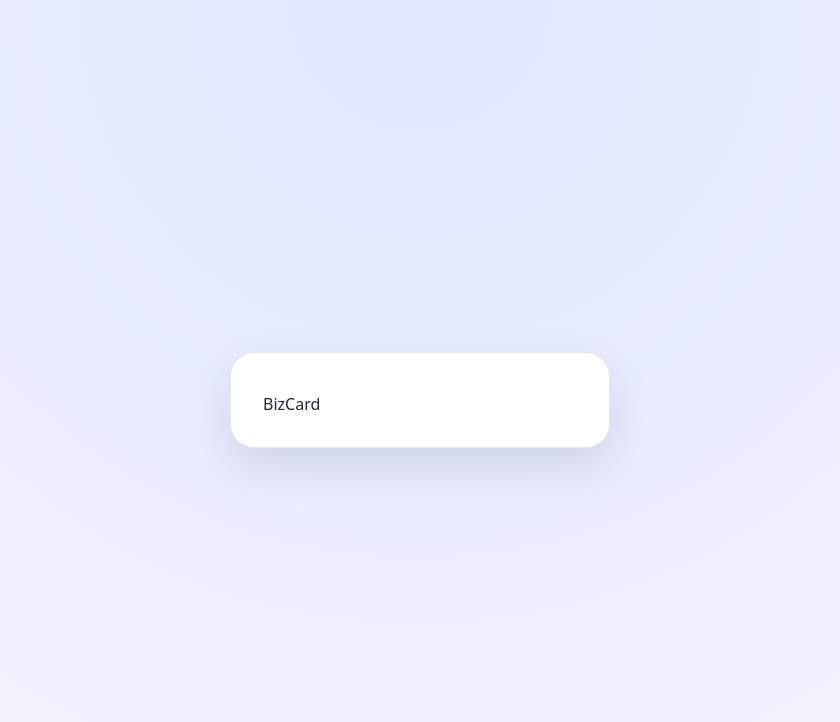
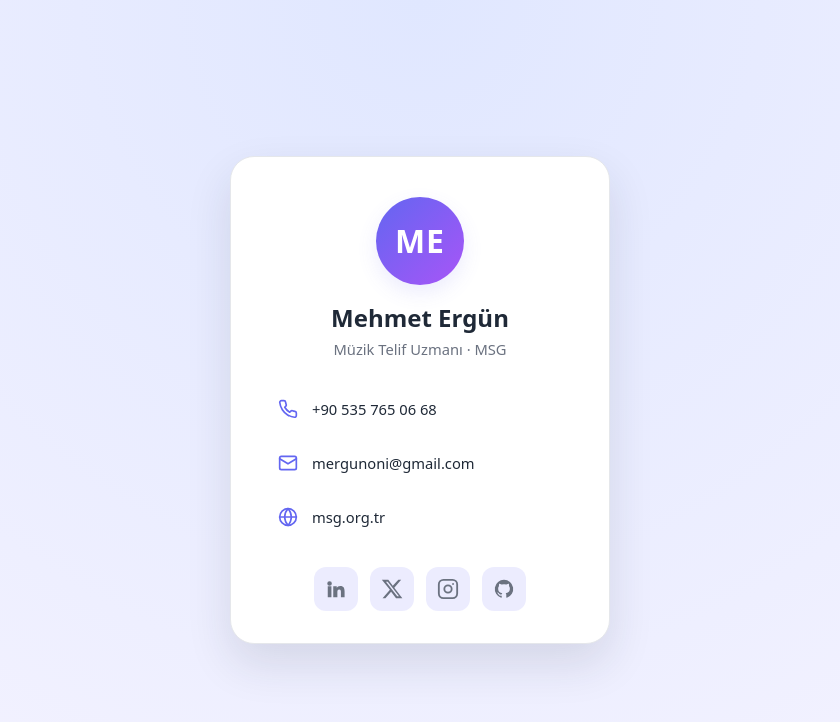
Before and after one commit to mergunoni/bizcard-miuul, a Next.js app: page / in a window 1280 px wide. Shown: the top 722 px of the page, without its empty margins (220-1060 px from the left). Built offline with nearby package versions, Linux system fonts and the light colour scheme.

Commit message:
Statik kart içeriğini (veri, ikonlar, iletişim/sosyal) Next.js'e taşı

```diff
--- a/app/page.tsx
+++ b/app/page.tsx
@@ -1,3 +1,6 @@
+import { ProfilCard } from "@/components/ProfilCard";
+import { profile } from "@/lib/card-data";
+
 export default function Home() {
-  return <main className="card">BizCard</main>;
+  return <ProfilCard profile={profile} />;
 }
--- /dev/null
+++ b/components/Avatar.tsx
@@ -0,0 +1,11 @@
+type AvatarProps = {
+  initials: string;
+};
+
+export function Avatar({ initials }: AvatarProps) {
+  return (
+    <div className="avatar" aria-hidden="true">
+      {initials}
+    </div>
+  );
+}
--- /dev/null
+++ b/components/ContactIcon.tsx
@@ -0,0 +1,39 @@
+type ContactIconProps = {
+  type: "phone" | "mail" | "web";
+};
+
+const common = {
+  viewBox: "0 0 24 24",
+  width: 20,
+  height: 20,
+  fill: "none",
+  stroke: "currentColor",
+  strokeWidth: 2,
+  strokeLinecap: "round" as const,
+  strokeLinejoin: "round" as const,
+};
+
+export function ContactIcon({ type }: ContactIconProps) {
+  if (type === "phone") {
+    return (
+      <svg {...common}>
+        <path d="M22 16.92v3a2 2 0 0 1-2.18 2 19.79 19.79 0 0 1-8.63-3.07 19.5 19.5 0 0 1-6-6 19.79 19.79 0 0 1-3.07-8.67A2 2 0 0 1 4.11 2h3a2 2 0 0 1 2 1.72c.13.96.36 1.9.7 2.81a2 2 0 0 1-.45 2.11L8.09 9.91a16 16 0 0 0 6 6l1.27-1.27a2 2 0 0 1 2.11-.45c.9.34 1.85.57 2.81.7A2 2 0 0 1 22 16.92z" />
+      </svg>
+    );
+  }
+  if (type === "mail") {
+    return (
+      <svg {...common}>
+        <rect x="2" y="4" width="20" height="16" rx="2" />
+        <path d="m22 7-10 6L2 7" />
+      </svg>
+    );
+  }
+  return (
+    <svg {...common}>
+      <circle cx="12" cy="12" r="10" />
+      <path d="M2 12h20" />
+      <path d="M12 2a15.3 15.3 0 0 1 4 10 15.3 15.3 0 0 1-4 10 15.3 15.3 0 0 1-4-10 15.3 15.3 0 0 1 4-10z" />
+    </svg>
+  );
+}
--- /dev/null
+++ b/components/ContactList.tsx
@@ -0,0 +1,30 @@
+import { ContactIcon } from "./ContactIcon";
+import type { Contact } from "@/lib/card-data";
+
+type ContactListProps = {
+  contacts: Contact[];
+};
+
+export function ContactList({ contacts }: ContactListProps) {
+  return (
+    <ul className="contact">
+      {contacts.map((c) => {
+        const external = c.href.startsWith("http");
+        return (
+          <li className="contact__item" key={c.href}>
+            <a
+              className="contact__link"
+              href={c.href}
+              {...(external ? { target: "_blank", rel: "noopener" } : {})}
+            >
+              <span className="contact__icon" aria-hidden="true">
+                <ContactIcon type={c.type} />
+              </span>
+              <span className="contact__text">{c.label}</span>
+            </a>
+          </li>
+        );
+      })}
+    </ul>
+  );
+}
--- /dev/null
+++ b/components/ProfilCard.tsx
@@ -0,0 +1,24 @@
+import { Avatar } from "./Avatar";
+import { ContactList } from "./ContactList";
+import { SocialNav } from "./SocialNav";
+import type { Profile } from "@/lib/card-data";
+
+type ProfilCardProps = {
+  profile: Profile;
+};
+
+export function ProfilCard({ profile }: ProfilCardProps) {
+  return (
+    <main className="card" aria-label="Dijital kartvizit">
+      <header className="card__header">
+        <Avatar initials={profile.initials} />
+        <h1 className="card__name">{profile.name}</h1>
+        <p className="card__title">{profile.title}</p>
+      </header>
+
+      <ContactList contacts={profile.contacts} />
+
+      <SocialNav social={profile.social} />
+    </main>
+  );
+}
--- /dev/null
+++ b/components/SocialIcon.tsx
@@ -0,0 +1,43 @@
+type SocialIconProps = {
+  name: "LinkedIn" | "X" | "Instagram" | "GitHub";
+};
+
+export function SocialIcon({ name }: SocialIconProps) {
+  if (name === "LinkedIn") {
+    return (
+      <svg viewBox="0 0 24 24" width="22" height="22" fill="currentColor">
+        <path d="M4.98 3.5a2.5 2.5 0 1 1 0 5 2.5 2.5 0 0 1 0-5zM3 9h4v12H3zM9 9h3.8v1.71h.05c.53-1 1.83-2.06 3.76-2.06 4.02 0 4.76 2.65 4.76 6.09V21h-4v-5.4c0-1.29-.02-2.95-1.8-2.95-1.8 0-2.07 1.4-2.07 2.85V21H9z" />
+      </svg>
+    );
+  }
+  if (name === "X") {
+    return (
+      <svg viewBox="0 0 24 24" width="22" height="22" fill="currentColor">
+        <path d="M18.9 2H22l-7.5 8.57L23.3 22h-6.9l-5.4-7.06L4.8 22H1.7l8.03-9.17L.9 2h7.07l4.88 6.45L18.9 2zm-1.2 18h1.9L7.4 4H5.4z" />
+      </svg>
+    );
+  }
+  if (name === "Instagram") {
+    return (
+      <svg
+        viewBox="0 0 24 24"
+        width="22"
+        height="22"
+        fill="none"
+        stroke="currentColor"
+        strokeWidth="2"
+        strokeLinecap="round"
+        strokeLinejoin="round"
+      >
+        <rect x="2" y="2" width="20" height="20" rx="5" />
+        <circle cx="12" cy="12" r="4" />
+        <circle cx="17.5" cy="6.5" r="1" fill="currentColor" stroke="none" />
+      </svg>
+    );
+  }
+  return (
+    <svg viewBox="0 0 24 24" width="22" height="22" fill="currentColor">
+      <path d="M12 2A10 10 0 0 0 8.84 21.5c.5.09.68-.22.68-.48v-1.7c-2.78.6-3.37-1.34-3.37-1.34-.45-1.16-1.11-1.47-1.11-1.47-.9-.62.07-.6.07-.6 1 .07 1.53 1.03 1.53 1.03.9 1.52 2.34 1.08 2.91.83.09-.65.35-1.09.63-1.34-2.22-.25-4.55-1.11-4.55-4.94 0-1.09.39-1.98 1.03-2.68-.1-.26-.45-1.27.1-2.65 0 0 .84-.27 2.75 1.02a9.6 9.6 0 0 1 5 0c1.91-1.29 2.75-1.02 2.75-1.02.55 1.38.2 2.39.1 2.65.64.7 1.03 1.59 1.03 2.68 0 3.84-2.34 4.68-4.57 4.93.36.31.68.92.68 1.85v2.74c0 .27.18.58.69.48A10 10 0 0 0 12 2z" />
+    </svg>
+  );
+}
--- /dev/null
+++ b/components/SocialNav.tsx
@@ -0,0 +1,25 @@
+import { SocialIcon } from "./SocialIcon";
+import type { Social } from "@/lib/card-data";
+
+type SocialNavProps = {
+  social: Social[];
+};
+
+export function SocialNav({ social }: SocialNavProps) {
+  return (
+    <nav className="social" aria-label="Sosyal medya">
+      {social.map((s) => (
+        <a
+          key={s.href}
+          className="social__link"
+          href={s.href}
+          target="_blank"
+          rel="noopener"
+          aria-label={s.name}
+        >
+          <SocialIcon name={s.name} />
+        </a>
+      ))}
+    </nav>
+  );
+}
--- /dev/null
+++ b/lib/card-data.ts
@@ -0,0 +1,35 @@
+export type Contact = {
+  type: "phone" | "mail" | "web";
+  label: string;
+  href: string;
+};
+
+export type Social = {
+  name: "LinkedIn" | "X" | "Instagram" | "GitHub";
+  href: string;
+};
+
+export type Profile = {
+  initials: string;
+  name: string;
+  title: string;
+  contacts: Contact[];
+  social: Social[];
+};
+
+export const profile: Profile = {
+  initials: "ME",
+  name: "Mehmet Ergün",
+  title: "Müzik Telif Uzmanı · MSG",
+  contacts: [
+    { type: "phone", label: "+90 535 765 06 68", href: "tel:+905357650668" },
+    { type: "mail", label: "mergunoni@gmail.com", href: "mailto:mergunoni@gmail.com" },
+    { type: "web", label: "msg.org.tr", href: "https://msg.org.tr" },
+  ],
+  social: [
+    { name: "LinkedIn", href: "https://linkedin.com/in/kullanici" },
+    { name: "X", href: "https://x.com/kullanici" },
+    { name: "Instagram", href: "https://instagram.com/kullanici" },
+    { name: "GitHub", href: "https://github.com/kullanici" },
+  ],
+};
--- /dev/null
+++ b/lib/config.ts
@@ -0,0 +1 @@
+export const DEPLOY_URL = "https://bizcard-miuul-mehmet24.vercel.app/";
```
